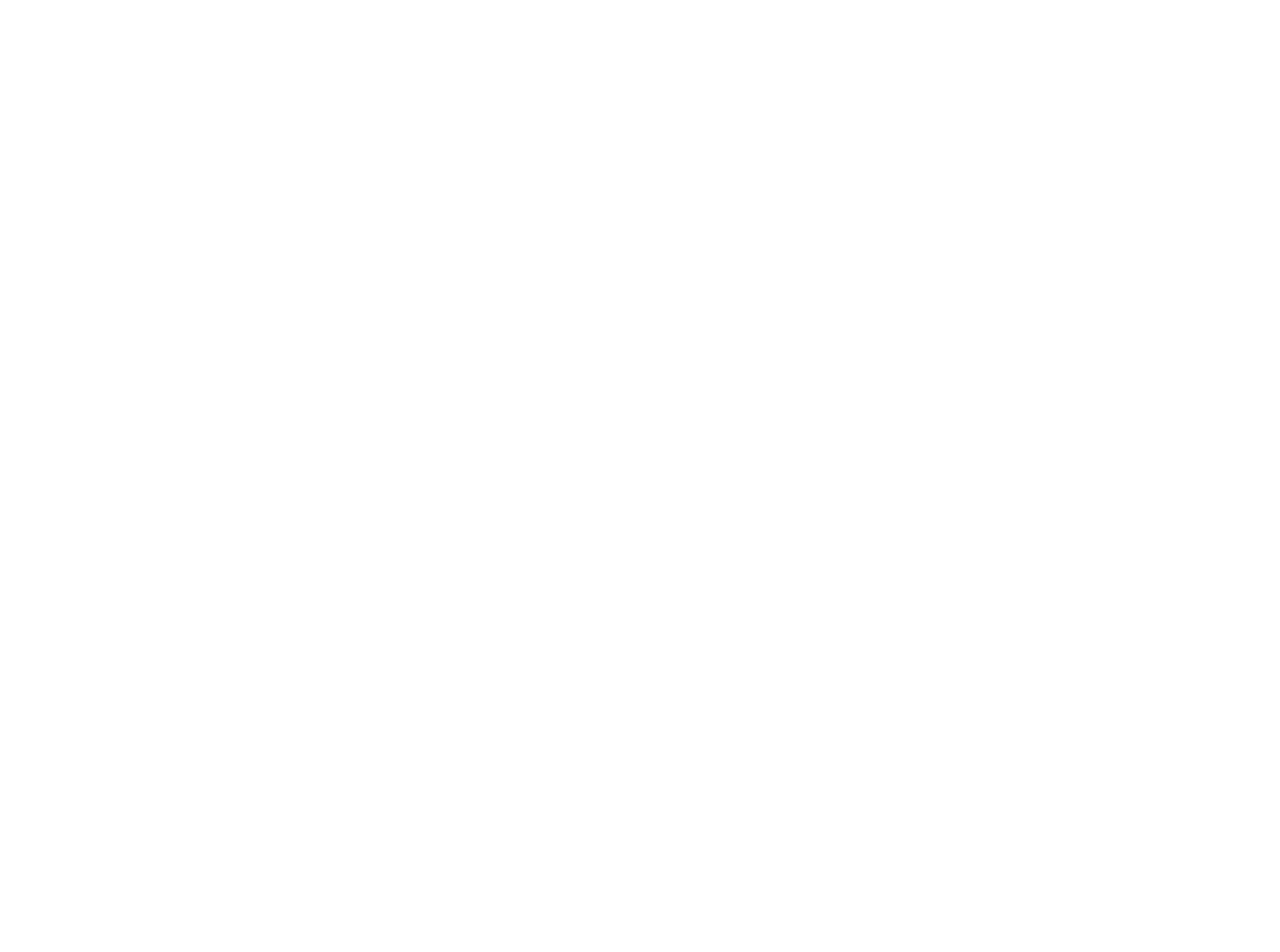
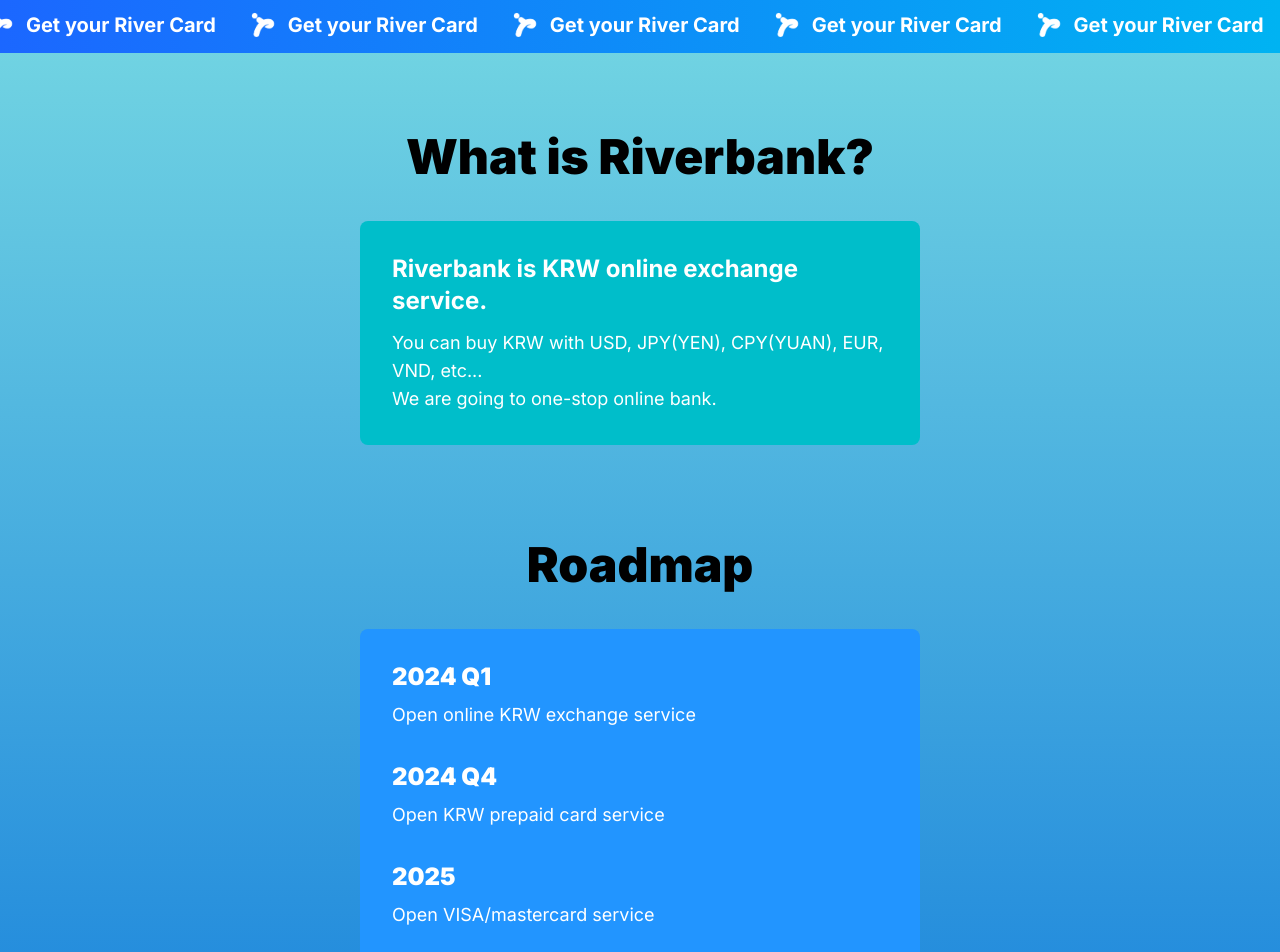
Before and after one commit to boohyunsik/riverbank-exchange-rate, a Next.js app: page / in a window 1280 px wide. Shown: the part 1220-2172 px from the top of the page. Before the commit the page ends 1217 px from the top, so only its background shows below. Built offline with nearby package versions, Linux system fonts and the light colour scheme.

Commit message:
feat: update content

```diff
--- /dev/null
+++ b/app/component/getYourCard.tsx
@@ -0,0 +1,10 @@
+import React from "react";
+
+export default function GetYourCard() {
+    return (
+        <div className="w-auto h-auto flex flex-row items-center flex-none mx-2 md:mx-4">
+            <img className="w-4 md:w-8 h-auto mr-1 md:mr-2" src={"Symbol_logo_white.png"} alt={"Symbol_logo_white.png"} />
+            <p className="text-white font-bold text-xs md:text-xl">Get your River Card</p>
+        </div>
+    )
+}
--- a/app/page.tsx
+++ b/app/page.tsx
@@ -1,6 +1,8 @@
 "use client";
 import React, {useState} from "react";
 import Script from "next/script";
+import Marquee from "react-fast-marquee";
+import GetYourCard from "@/app/component/getYourCard";
 
 export default function Home() {
     const [menu, setMenu] = useState(0);
@@ -9,7 +11,8 @@
     }
 
     return (
-        <div className="w-full bg-gradient-to-b from-[#DEFBFF] from-0% via-[#7BDDE3] via-61.46% to-[#1D86DC] to-100%">
+        <div
+            className="w-full bg-gradient-to-b from-[#DEFBFF] from-0% via-[#7BDDE3] via-61.46% to-[#1D86DC] to-100% pb-20">
             <Script async src="https://www.googletagmanager.com/gtag/js?id=G-QQHRRJX8TE"></Script>
             <Script id="google-analytics">
                 {`
@@ -50,6 +53,41 @@
                     </div>
                 </div>
             </div>
+
+            <Marquee className="w-full bg-gradient-to-r from-[#1B67FF] from-0% to-[#00B3F2] to-100% py-1.5 md:py-3">
+                <GetYourCard/><GetYourCard/><GetYourCard/><GetYourCard/><GetYourCard/><GetYourCard/><GetYourCard/><GetYourCard/><GetYourCard/><GetYourCard/><GetYourCard/>
+            </Marquee>
+
+            <div className="container lg mx-auto flex flex-col items-center pt-20 mb-20">
+                <h1 className="text-3xl sm:text-5xl font-black mb-10">What is Riverbank?</h1>
+                <div className="min-w-72 w-full max-w-xl pr-2 pl-2">
+                    <div className="flex flex-col w-full p-8 bg-[#00beca] mb-4 rounded-lg text-white">
+                        <h2 className="text-2xl font-bold mb-3">Riverbank is KRW online exchange
+                            service.</h2>
+                        <p className="text-sm sm:text-lg">You can buy KRW with USD, JPY(YEN),
+                            CPY(YUAN),
+                            EUR,
+                            VND,
+                            etc...</p>
+                        <p className="text-sm sm:text-lg">We are going to one-stop online
+                            bank.</p>
+                    </div>
+                </div>
+            </div>
+
+            <div className="container lg mx-auto flex flex-col items-center">
+                <h2 className="text-3xl sm:text-5xl font-black mb-10">Roadmap</h2>
+                <div className="min-w-72 w-full max-w-xl pr-2 pl-2">
+                    <div className="flex flex-col w-full p-8 bg-[#2295FF] mb-4 rounded-lg text-white">
+                        <p className="text-2xl font-black text-white mb-2">2024 Q1</p>
+                        <p className="text-lg mb-5 text-white mb-8">Open online KRW exchange service</p>
+                        <p className="text-2xl font-black text-white mb-2">2024 Q4</p>
+                        <p className="text-lg mb-5 text-white mb-8">Open KRW prepaid card service</p>
+                        <p className="text-2xl font-black text-white mb-2">2025</p>
+                        <p className="text-lg text-white">Open VISA/mastercard service</p>
+                    </div>
+                </div>
+            </div>
         </div>
     )
 }
--- a/package.json
+++ b/package.json
@@ -18,7 +18,8 @@
     "next": "14.0.3",
     "prettier": "^3.1.1",
     "react": "^18",
-    "react-dom": "^18"
+    "react-dom": "^18",
+    "react-fast-marquee": "^1.6.2"
   },
   "devDependencies": {
     "@babel/plugin-proposal-class-properties": "^7.18.6",
```
Also changed, not shown: public/Symbol_logo_white.png (added), 1 other file (tests, documents, lock files or other folders).
